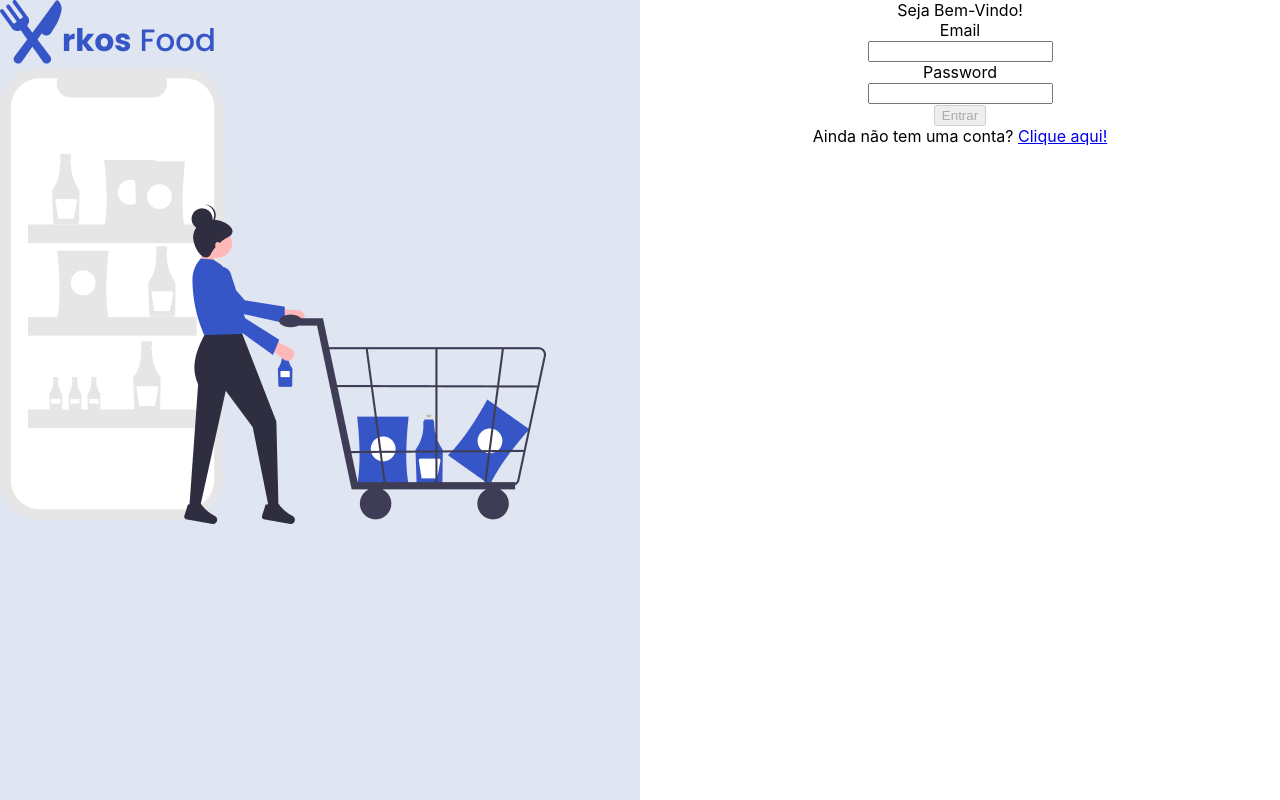
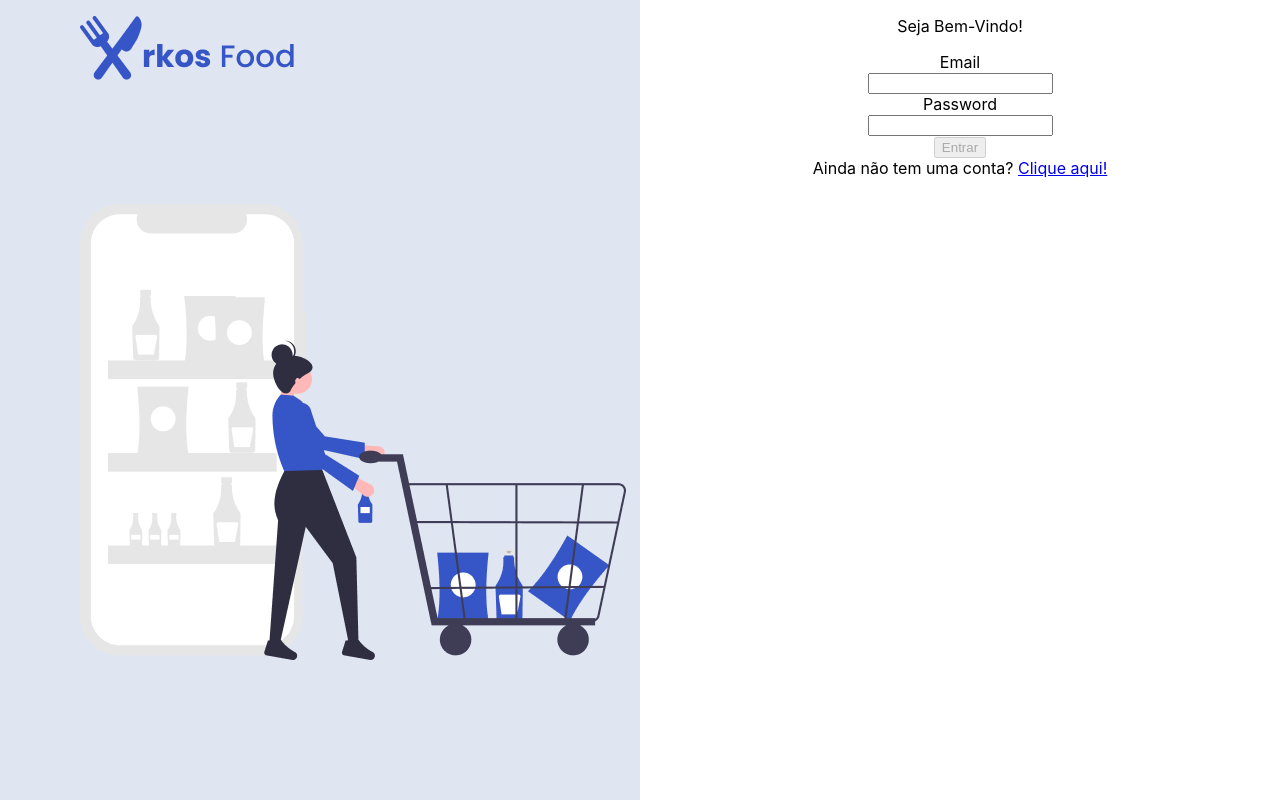
Before and after one commit to SamuelPPlab/Arkos-Food, a React (Create React App) app: page / in a window 1280 px wide. Built offline with nearby package versions, Linux system fonts and the light colour scheme.

Commit message:
Carrinho e Logo posicionados corretamente.

```diff
--- a/src/components/Input.jsx
+++ b/src/components/Input.jsx
@@ -1,16 +1,14 @@
 import React from 'react';
 import PropTypes from 'prop-types';
 
-const Input = ({ name, fieldValue = null, checked = null, onKeyUp = null, id, className = null,
+const Input = ({ name, fieldValue = null, id, className = null,
   setFieldValue = null, type = 'text', readOnly = false, style = null }) => {
   const inputProps = {
-    checked,
     value: fieldValue,
     id,
     onChange: ({ target: { value } }) => setFieldValue(value),
     type: type,
     readOnly: readOnly,
-    onKeyUp,
     className,
   };
 
--- a/src/pages/Login.jsx
+++ b/src/pages/Login.jsx
@@ -48,8 +48,8 @@ const Login = () => {
 
   const arkosFoodIMG = <img src={ArkosFood} alt="Arkos logo" />;
   const forkAnkdKnifeIMG = <img src={ForkAndKnife} alt="Fork And Knife" />;
-  const fullArkosLogo = <div>{forkAnkdKnifeIMG}{arkosFoodIMG}</div>;
-  const shoppingCartIMG = <img src={ShoppingCart} alt="Shopping Cart" />;
+  const fullArkosLogo = <div style={{ marginTop: '16px', marginLeft: '80px' }}>{forkAnkdKnifeIMG}{arkosFoodIMG}</div>;
+  const shoppingCartIMG = <img src={ShoppingCart} alt="Shopping Cart" style={{ marginLeft: '80px', marginTop: '120px' }} />;
 
   const noAccount = <div>
     Ainda não tem uma conta? <Link to="/signup">Clique aqui!</Link>
@@ -62,7 +62,7 @@ const Login = () => {
         {shoppingCartIMG}
       </div>
       <div style={{ width: '50%', textAlign: 'center', height: '100%' }}>
-        Seja Bem-Vindo!
+        <p>Seja Bem-Vindo!</p>
         <Input {...nameInputProps} />
         <Input {...passwordInputProps} />
         <div>
```
